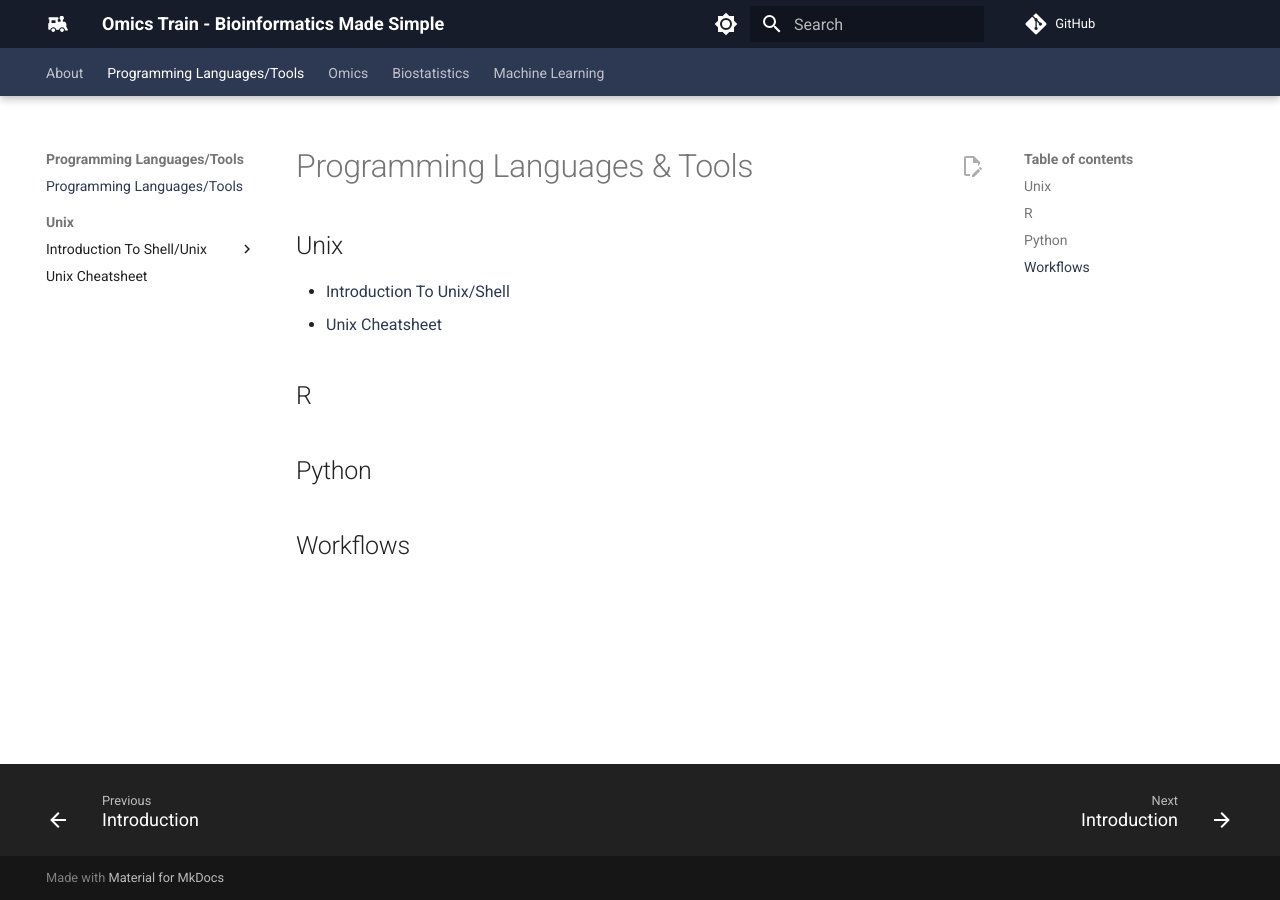
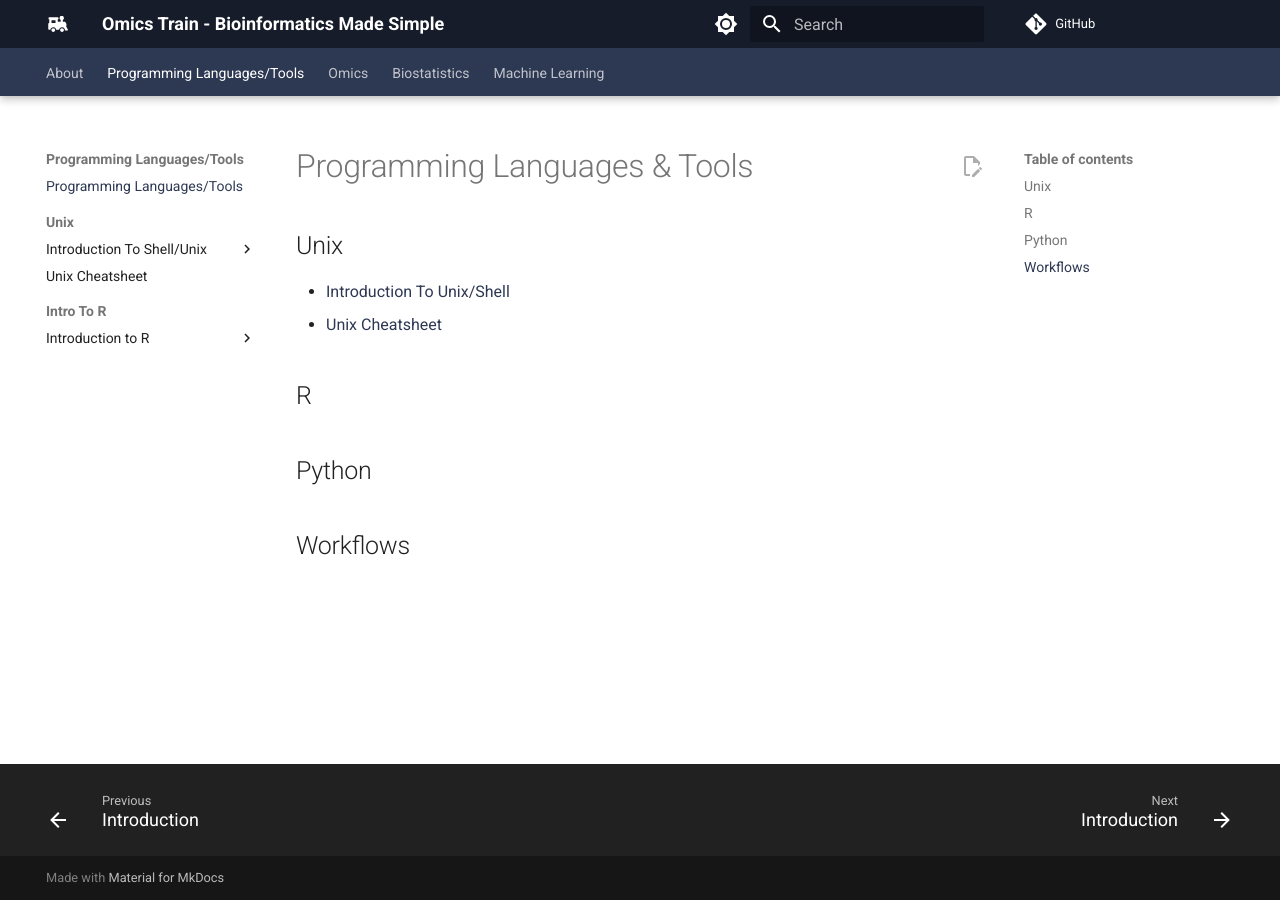
Before and after one commit to comp-tox-jhu/CompToxLab, an MkDocs documentation site: the page built from docs/programming_languages_tools/programming_languages_tools.md, in a window 1280 px wide. Built offline with MkDocs 1.6.1 and Material for MkDocs 9.7.7, drawn with Linux system fonts in a browser that asks for light colours; comment, search, counter and statistics services are not loaded; some of the changed lines change nothing that is shown.

Commit message:
Update mkdocs.yml

```diff
--- a/mkdocs.yml
+++ b/mkdocs.yml
@@ -86,6 +86,14 @@ nav:
                 - "Regular Expressions": programming_languages_tools/unix/05_regular_expressions.md
                 - "Shell Scripting": programming_languages_tools/unix/06_shell_scripts.md
             - "Unix Cheatsheet": programming_languages_tools/unix_cheatsheet.md
+        - Intro To R:
+            - "Introduction to R":
+                - "Introduction": programming_languages_tools/intro_to_r/01_introduction.md
+                - "Data Types/Variables/Vectors": programming_languages_tools/intro_to_r/02_data_types_variables_vectors.md
+                - "Data Structures": programming_languages_tools/intro_to_r/03_data-structures.md
+                - "Functions/Flow": programming_languages_tools/intro_to_r/04_functions-flow.md
+                - "Inspecting/Manipulating Data": programming_languages_tools/intro_to_r/05_inspecting-manipulating-data.md
+                - "Data Vizualization": programming_languages_tools/intro_to_r/06_visualization.md
     - Omics:
         - Omics: omics/omics.md
     - Biostatistics:
```
